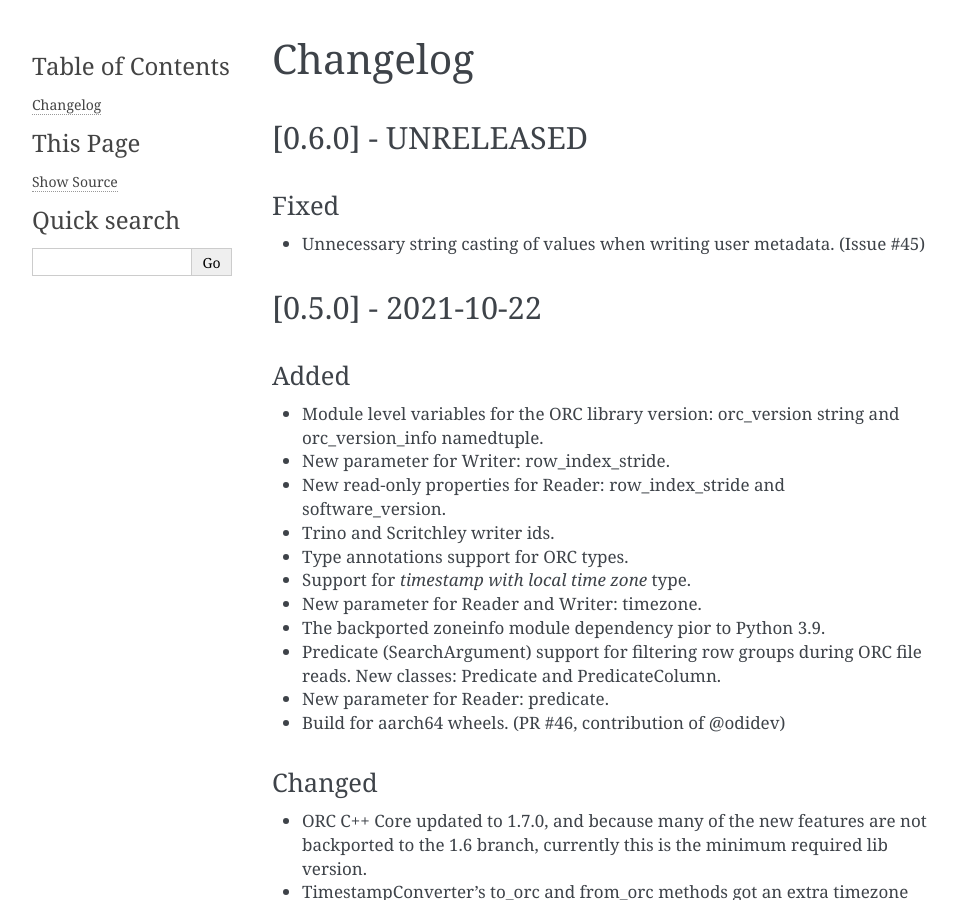
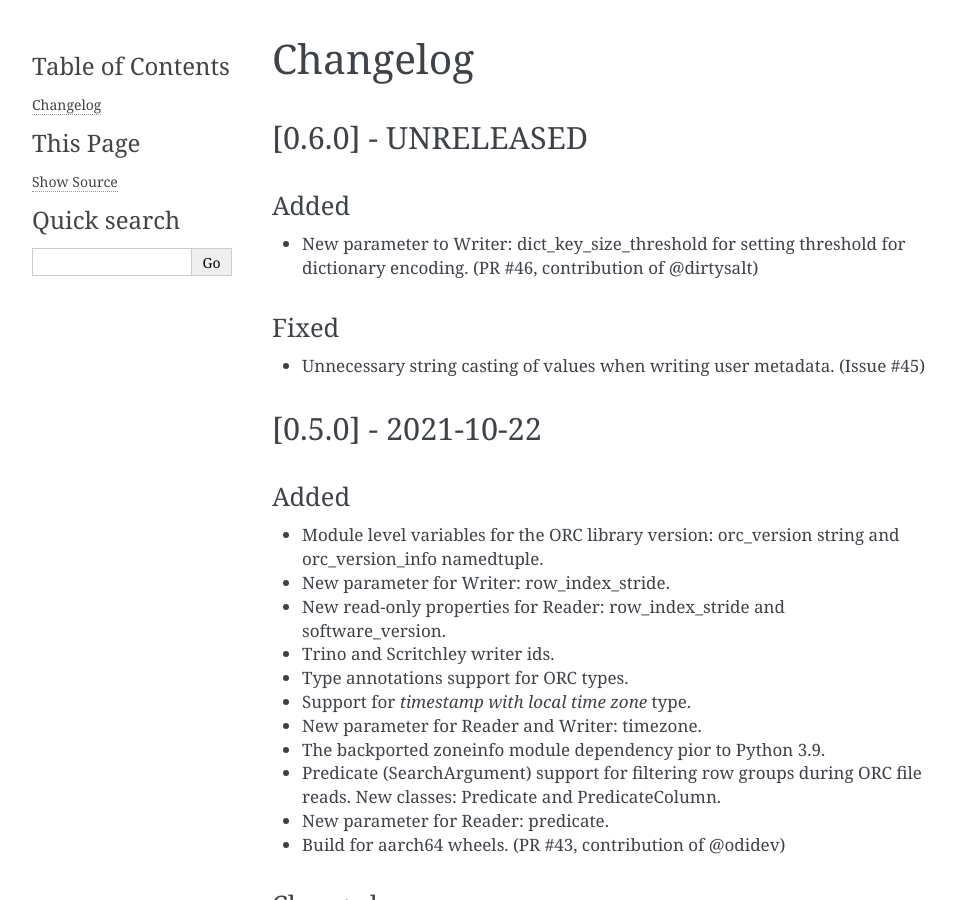
Before and after one commit to noirello/pyorc, a Sphinx documentation site: the page built from docs/changelog.rst, in a window 1280 px wide and 900 px high. Shown: the whole window, without its empty margins (148-1104 px from the left). Built offline with Sphinx 7.4.7, drawn with Linux system fonts in a browser that asks for light colours.

Commit message:
Update docs about dict_key_size_threshold

```diff
--- a/CHANGELOG.rst
+++ b/CHANGELOG.rst
@@ -2,6 +2,12 @@ Changelog
 ==========
 [0.6.0] - UNRELEASED
 --------------------
+
+Added
+~~~~~
+
+- New parameter to Writer: dict_key_size_threshold for setting threshold
+  for dictionary encoding. (PR #46, contribution of @dirtysalt)
 
 Fixed
 ~~~~~
@@ -27,7 +33,7 @@ Added
 - Predicate (SearchArgument) support for filtering row groups during ORC file
   reads. New classes: Predicate and PredicateColumn.
 - New parameter for Reader: predicate.
-- Build for aarch64 wheels. (PR #46, contribution of @odidev)
+- Build for aarch64 wheels. (PR #43, contribution of @odidev)
 
 Changed
 ~~~~~~~
--- a/docs/api.rst
+++ b/docs/api.rst
@@ -527,7 +527,8 @@ API documentation
                   compression_strategy=CompressionStrategy.SPEED, \
                   compression_block_size=65536, bloom_filter_columns=None, \
                   bloom_filter_fpp=0.05, timezone=zoneinfo.ZoneInfo("UTC"), \
-                  struct_repr=StructRepr.TUPLE, converters=None)
+                  struct_repr=StructRepr.TUPLE, converters=None, \
+                  dict_key_size_threshold=0.0)
 
     An object to write ORC files. The `fileo` must be a binary stream.
     The `schema` must be :class:`TypeDescription` or a valid ORC schema
@@ -564,6 +565,7 @@ API documentation
     :param dict converters: a dictionary, where the keys are
         :class:`TypeKind` and the values are subclasses of
         :class:`ORCConverter`.
+    :param float dict_key_size_threshold: threshold for dictionary encoding.
 
 .. method:: Writer.__enter__()
 .. method:: Writer.__exit__()
```
Also changed, not shown: 1 other file.
